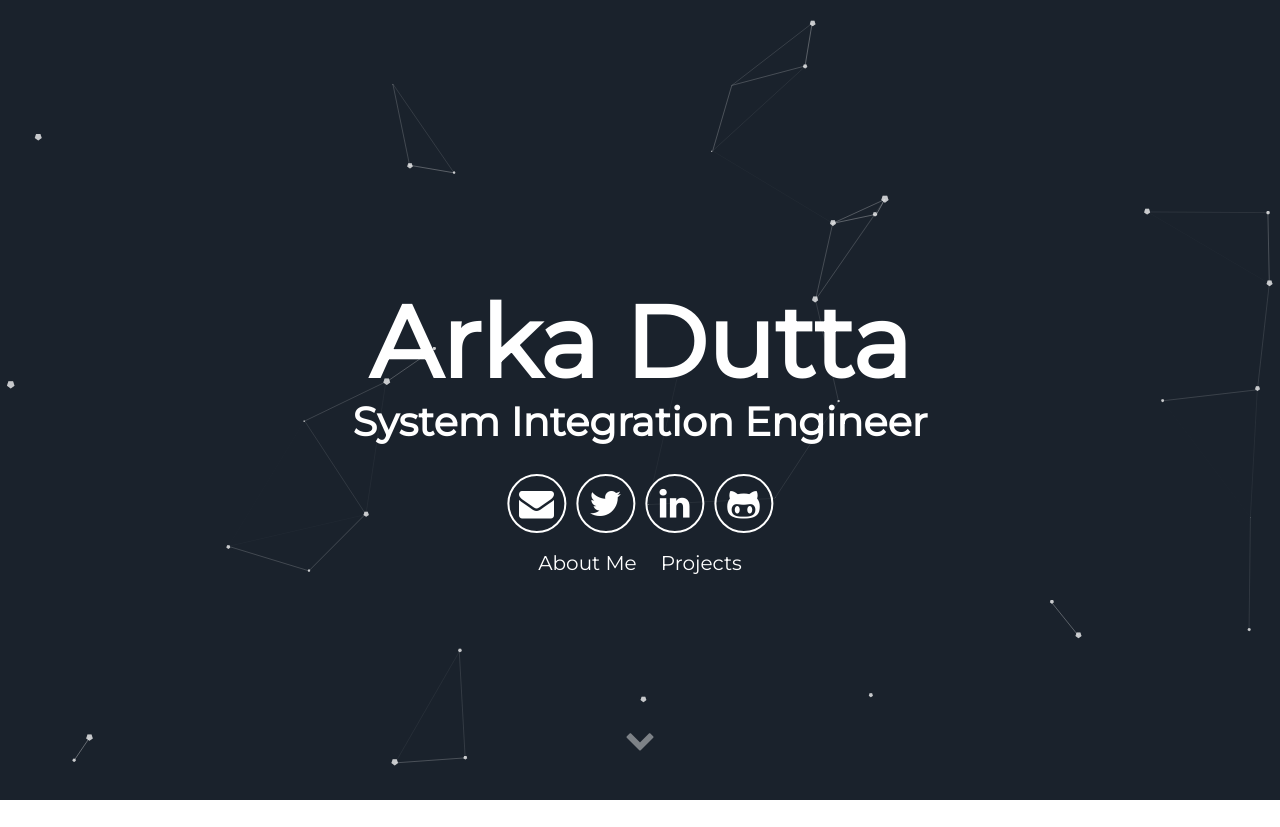
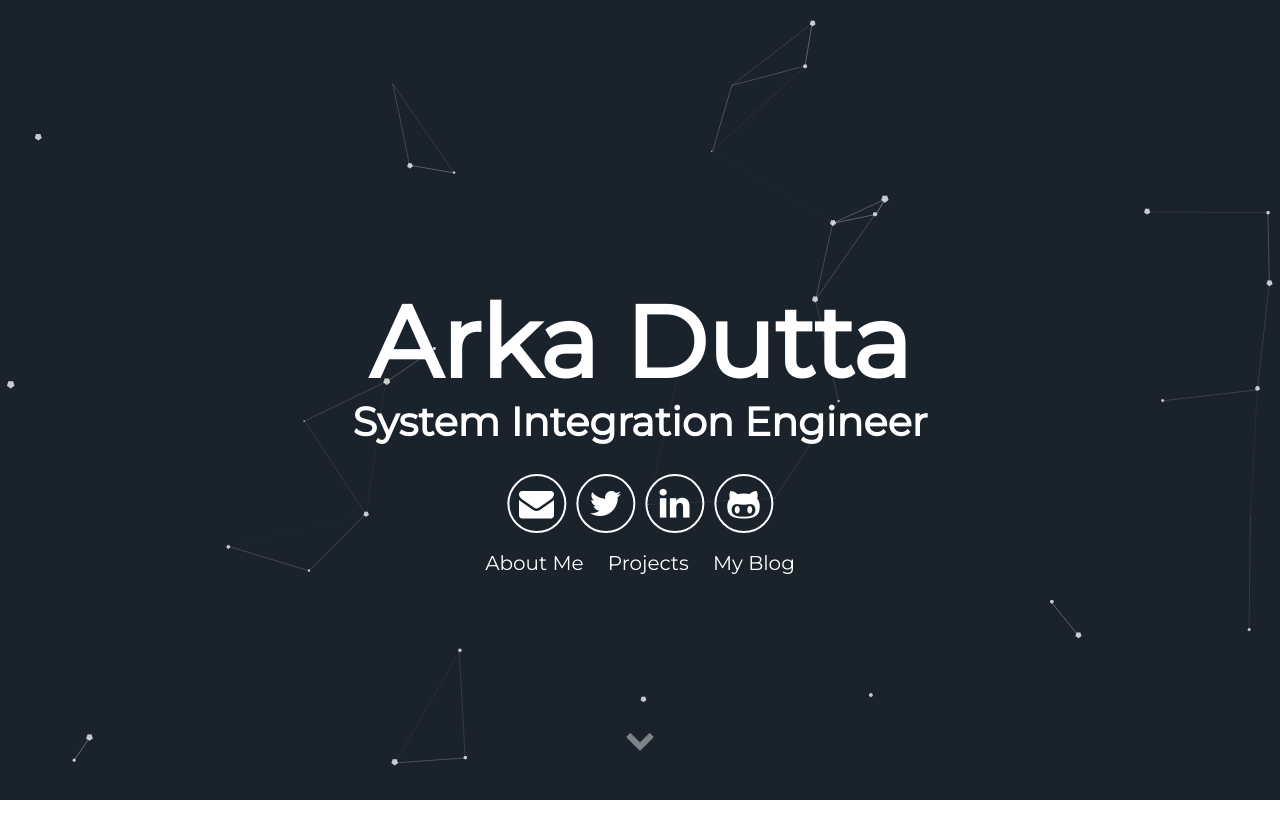
Before and after one commit to dutt-arka/AWS-Cloud, a website: page index.html in a window 1280 px wide. Shown: the top 827 px of the page. Drawn offline with Linux system fonts and the light colour scheme.

Commit message:
Update index.html

```diff
--- a/index.html
+++ b/index.html
@@ -6,7 +6,7 @@
   <meta name="viewport" content="width=device-width, initial-scale=1">
 
   <title>Arka Dutta | Portfolio</title>
-  <meta name="description" content="A blog about lorem ipsum dolor sit amet">
+  <meta name="description" content="Arka Dutta Portfolio">
 
   <link rel="stylesheet" href="css/main.css">
 </head>
@@ -28,6 +28,7 @@
       <div class="header-links">
         <a class="link" href="#about" data-scroll>About Me</a>
         <a class="link" href="#projects" data-scroll>Projects</a>
+        <a class="link" href="https://dutt-arka.github.io/thoughts" data-scroll>My Blog</a>
       </div>
   </div>
   <a class="down" href="#about" data-scroll><i class="icon fa fa-chevron-down" aria-hidden="true"></i></a>
```
